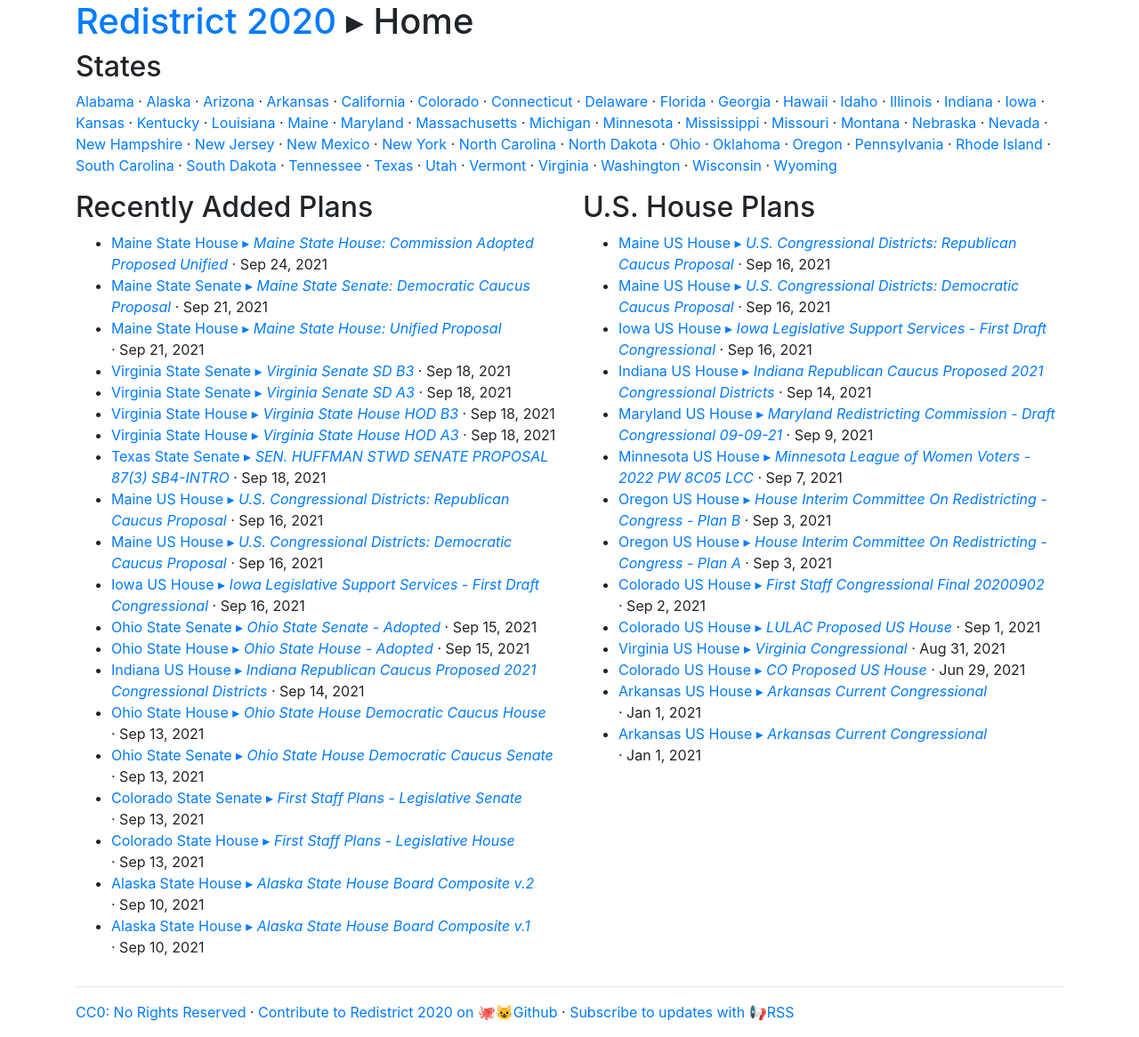
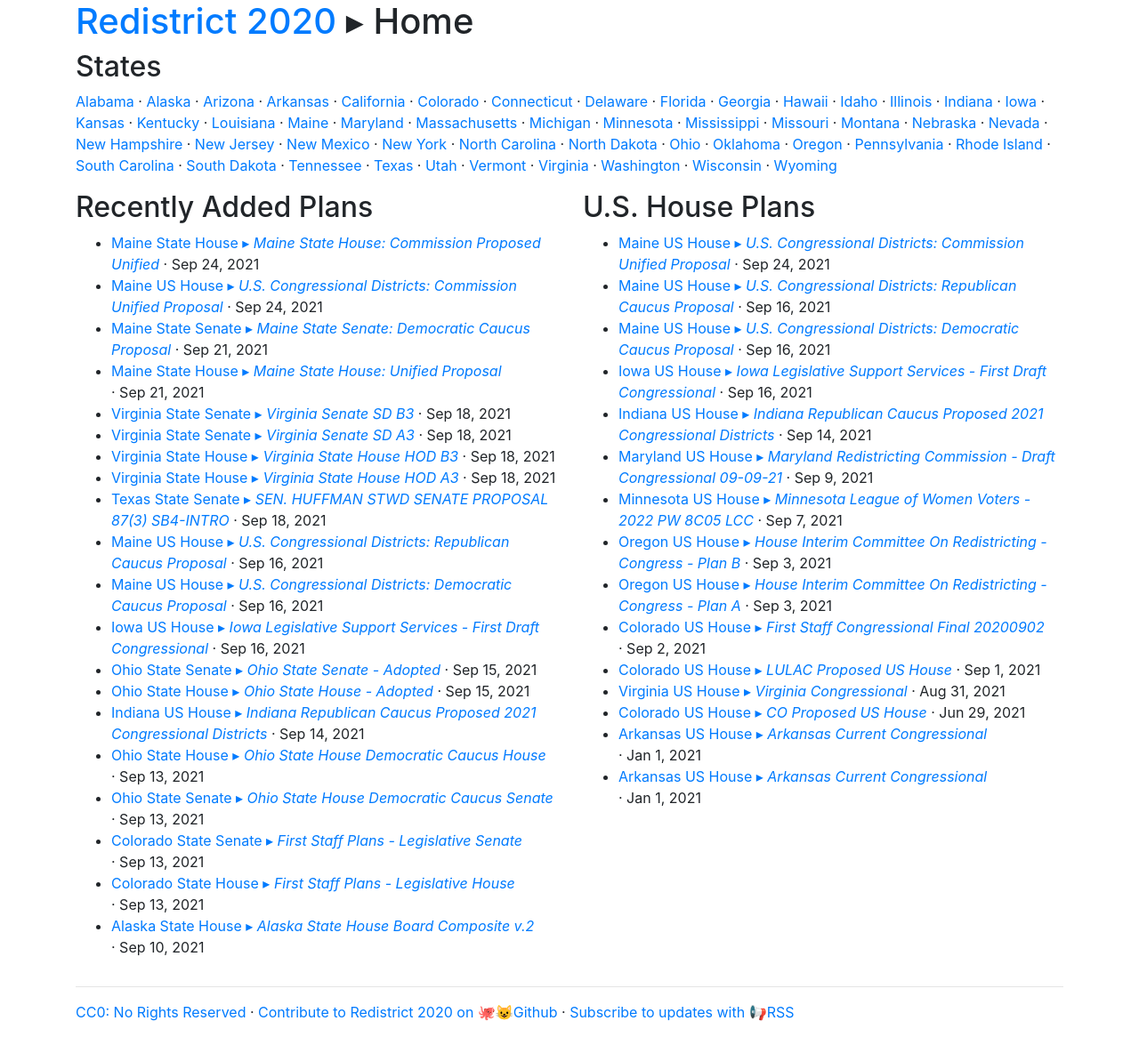
Before and after one commit to PlanScore/Redistrict2020, a Jekyll site: the page built from index.md, in a window 1280 px wide. Shown: the whole page at 89% size. Built offline with Jekyll 4.4.1, drawn with Linux system fonts in a browser that asks for light colours.

Commit message:
Maine Commission Adopted Proposed State House and US House

```diff
--- /dev/null
+++ b/_plans/ME-2021-09-17-congress-proposed.md
@@ -0,0 +1,19 @@
+---
+title: "U.S. Congressional Districts: Commission Unified Proposal"
+state: Maine
+body: US House
+date: 2021-09-24
+authoritative_link: http://legislature.maine.gov/apportionment/9242021-meeting-materials/11529
+allabout_link:
+davesredist_link: https://davesredistricting.org/join/5082fc92-ffd0-43b3-b23b-4363c4605ec5
+districtbuilder_link: https://app.districtbuilder.org/projects/2bcefe05-15dd-4560-8070-5c90421e5037
+five38_link:
+planscore_link: https://planscore.campaignlegal.org/plan.html?20210924T180149.213856906Z
+predecessor_link:
+
+blockassignment_file: /files/ME-2021-09-16/US_Congressional_Districts_Unified_Proposal.zip
+shapefile_file:
+simplegeojson_file:
+
+layout: plan-page
+---
--- a/_plans/ME-2021-09-24-statehouse_unified.md
+++ b/_plans/ME-2021-09-24-statehouse_unified.md
@@ -1,17 +1,16 @@
 ---
-title: "Maine State House: Commission Adopted Proposed Unified"
+title: "Maine State House: Commission Proposed Unified"
 state: Maine
 body: State House
 date: 2021-09-24
-authoritative_link: http://legislature.maine.gov/apportionment-commission/meeting-materials
+authoritative_link: http://legislature.maine.gov/apportionment/9242021-meeting-materials/11529
 allabout_link: https://redistricting.lls.edu/state/maine/?cycle=2020&level=Congress&startdate=
 davesredist_link: https://davesredistricting.org/join/4fc81b19-3a96-4a2e-af58-7d864898ca74
 districtbuilder_link: https://app.districtbuilder.org/projects/148fb239-3515-4caf-b1e2-6dddef82763e
 five38_link:
 planscore_link: https://planscore.campaignlegal.org/plan.html?20210924T173851.400333824Z
 predecessor_link:
-
-blockassignment_file: /files/ME-2021-09/ME_Unified_House_Proposal_(9_24 Update).zip
+blockassignment_file: /files/ME-2021-09/Maine_House_2021_FINAL.zip
 shapefile_file:
 simplegeojson_file:
 
```
Also changed, not shown: 1 other file.
